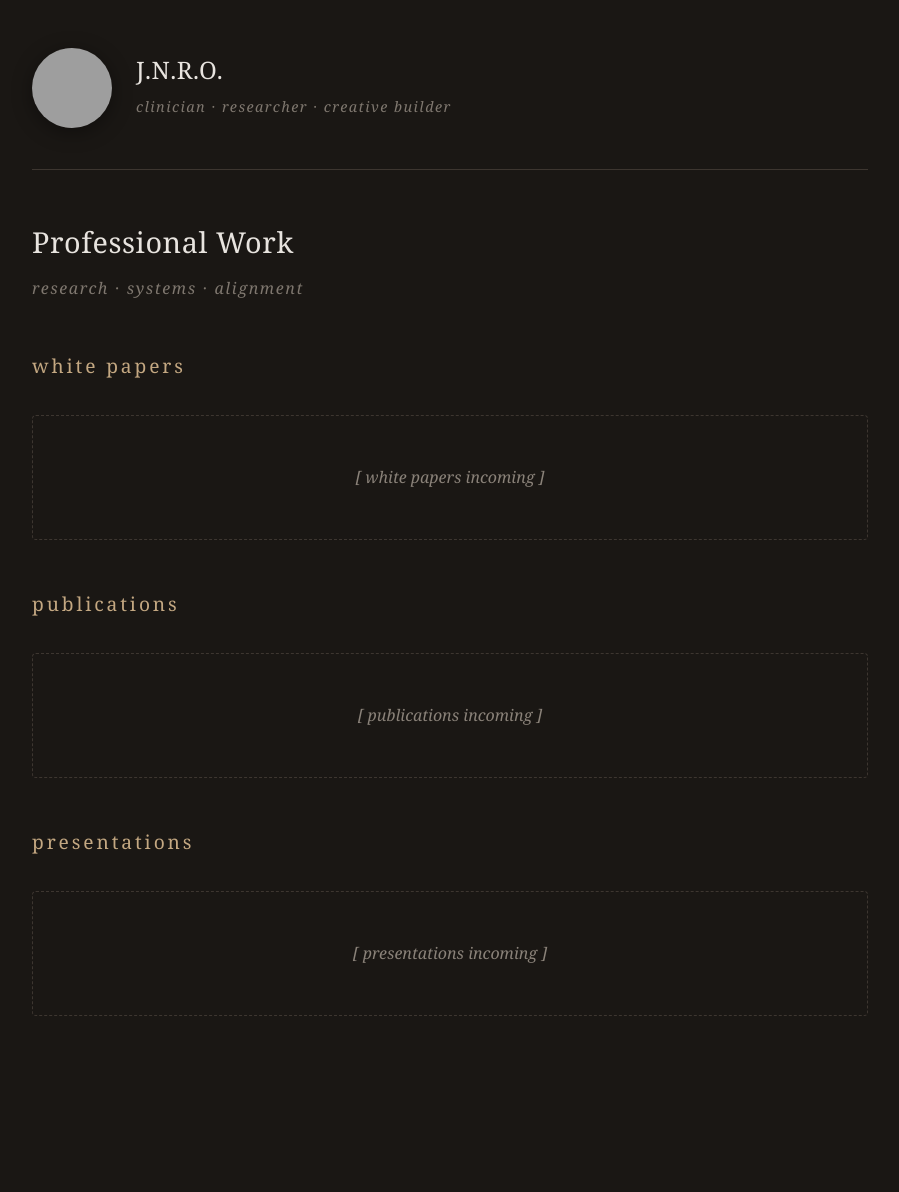
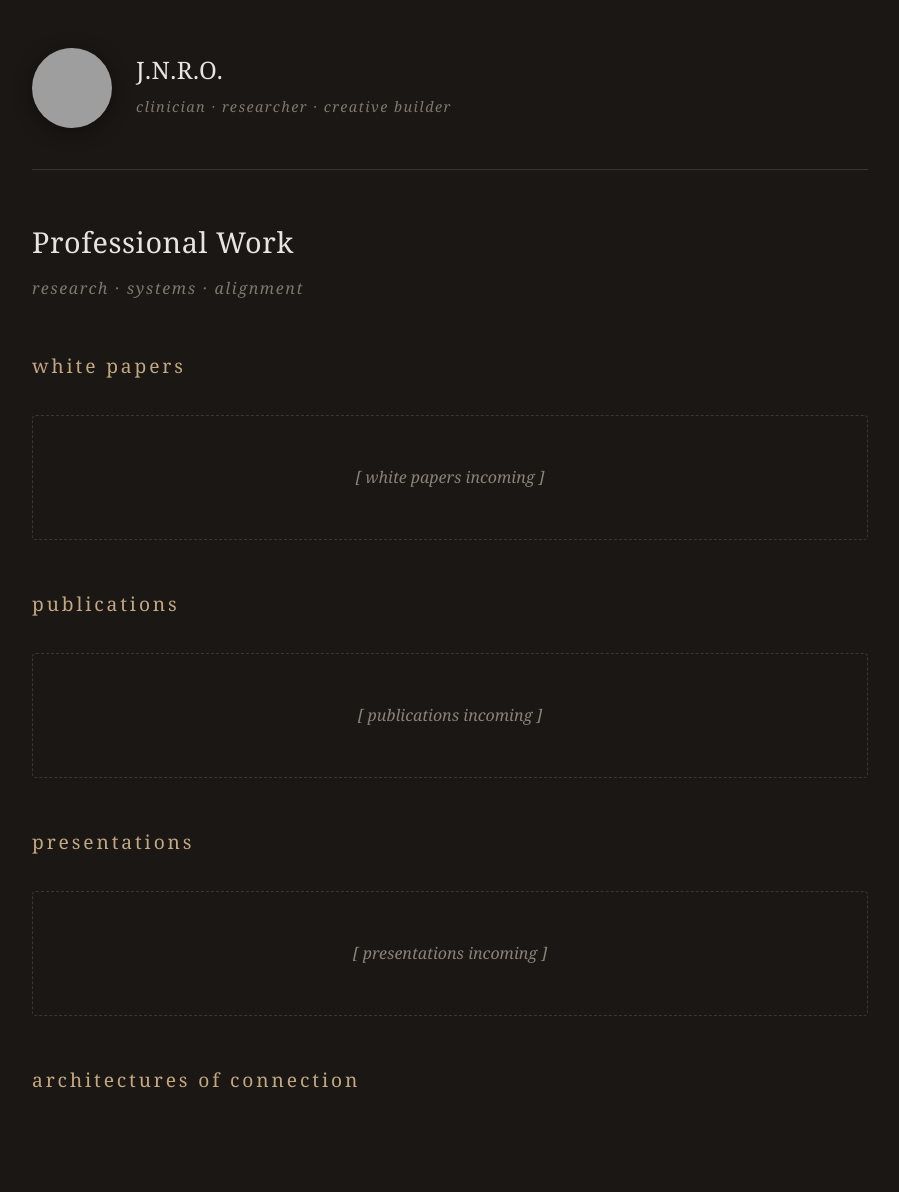
Before and after one commit to geosh5676/geosh5676.github.io, a Jekyll site: the page professional.html, which Jekyll copies as it is, in a window 1280 px wide. Shown: the whole page, without its empty margins (190-1089 px from the left). Built offline with Jekyll 4.4.1, drawn with Linux system fonts in a browser that asks for light colours; before the commit the page ends 1112 px from its top, so only the background shows below that; grey boxes are pictures that could not be loaded.

Commit message:
Add Architectures of Connection section to professional page
Links to external Wix site.

Co-Authored-By: Claude Opus 4.5 <noreply@anthropic.com>

```diff
--- a/professional.html
+++ b/professional.html
@@ -193,6 +193,10 @@
             </div>
         </section>
 
+        <section>
+            <h3><a href="https://jnropsychotherapist.wixsite.com/vvandc/stay-informed" target="_blank">architectures of connection</a></h3>
+        </section>
+
     </div>
 </body>
 </html>
```
